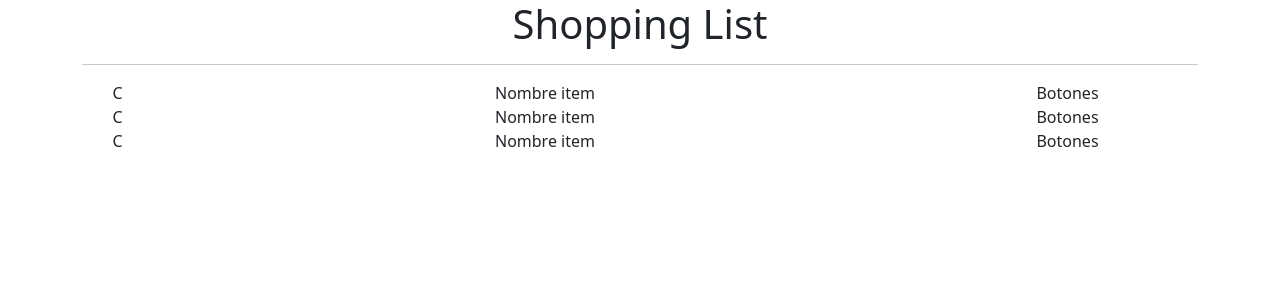
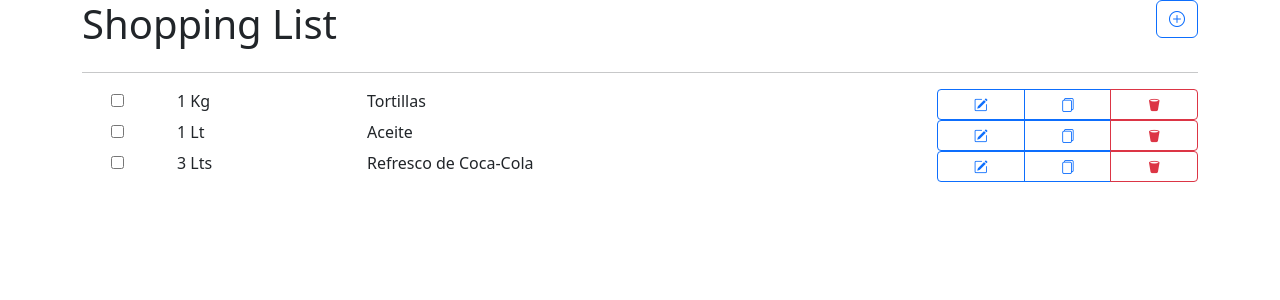
Before and after one commit to JhosselynGonzalezSanchez7/Shopping-List, a React (Vite) app: page / in a window 1280 px wide. Shown: the top 300 px of the page. Built offline with nearby package versions, Linux system fonts and the light colour scheme.

Commit message:
se surrayan los componentes marcados en la lista de compras segun simulando ya se compraron

```diff
--- a/index.html
+++ b/index.html
@@ -3,9 +3,10 @@
   <head>
     <meta charset="UTF-8" />
     <link rel="icon" type="image/svg+xml" href="/vite.svg" />
+    <link rel="stylesheet" href="https://cdn.jsdelivr.net/npm/bootstrap-icons@1.10.3/font/bootstrap-icons.css">
     <link href="https://cdn.jsdelivr.net/npm/bootstrap@5.3.0-alpha1/dist/css/bootstrap.min.css" rel="stylesheet" integrity="sha384-GLhlTQ8iRABdZLl6O3oVMWSktQOp6b7In1Zl3/Jr59b6EGGoI1aFkw7cmDA6j6gD" crossorigin="anonymous">
     <meta name="viewport" content="width=device-width, initial-scale=1.0" />
-    <title>Vite + React</title>
+    <title>Shopping List</title>
   </head>
   <body>
     <div id="root"></div>
--- a/src/App.jsx
+++ b/src/App.jsx
@@ -1,27 +1,115 @@
+import { useState } from "react"
+
 function App() {
+  const [itemChecked, setItemChecked] = useState({
+    first: false,
+    second: false,
+    third: false,
+  })
+
+  const handleItemChecked = (e) => {
+    /*if (itemChecked[e.target.name]) {
+      setItemChecked({
+        ...itemChecked,
+        [e.target.name]: false,
+      });
+    } else {
+      setItemChecked({
+        ...itemChecked,
+        [e.target.name]: true,
+      });
+    }*/
+    setItemChecked({
+      ...itemChecked,
+      [e.target.name]: !itemChecked[e.target.name]
+    })
+  }
 
   return (
-    <div  className="container text-center">
+    <div className="container text-center">
+      <div className="row">
+        <div className="col text-start">
+          <h1>Shopping List</h1>
+        </div>
+        <div className="col text-end">
+          <button type="button" className="btn btn-outline-primary">
+            <i className="bi bi-plus-circle"></i>
+          </button>
+        </div>
+      </div>
+      <hr />
       <div className="row">
         <div className="col">
-       <h1>Shopping List</h1>
-    <hr/>
+          <input
+          checked={itemChecked.first}
+          name="first"
+          onClick={(e) => handleItemChecked(e)}
+          type="checkbox"
+          />
+        </div>
+        <div className="col-2 text-start">
+          {
+            //itemChecked.first && <del>1 Kg</del>
+          }
+          {
+            //itemChecked.first && "1 Kg"
+          }
+          {
+            itemChecked.first ? <del>1 Kg</del>: "1 Kg"
+          }
+          </div>
+        <div
+        className="col-5 col-md-6 text-start"
+        style={{textDecoration: itemChecked.first && "Line-through"}}>
+          Tortillas
+          </div>
+        <div className="col-4 col-md-3 btn-group btn-group-sm" role="group">
+          <button type="button" className="btn btn-outline-primary">
+            <i className="bi bi-pencil-square"></i>
+          </button>
+          <button type="button" className="btn btn-outline-primary">
+            <i className="bi bi-files"></i>
+          </button>
+          <button type="button" className="btn btn-outline-danger">
+            <i className="bi bi-trash2-fill"></i>
+          </button>
         </div>
       </div>
       <div className="row">
-<div className="col">C</div>
-<div className="col-8">Nombre item</div>
-<div className="col-3">Botones</div>
+        <div className="col">
+          <input type="checkbox" />
+        </div>
+        <div className="col-2 text-start">1 Lt</div>
+        <div className="col-5 col-md-6 text-start">Aceite</div>
+        <div className="col-4 col-md-3 btn-group btn-group-sm" role="group">
+        <button type="button" className="btn btn-outline-primary">
+            <i className="bi bi-pencil-square"></i>
+          </button>
+          <button type="button" className="btn btn-outline-primary">
+            <i className="bi bi-files"></i>
+          </button>
+          <button type="button" className="btn btn-outline-danger">
+            <i className="bi bi-trash2-fill"></i>
+          </button>
+        </div>
       </div>
       <div className="row">
-<div className="col">C</div>
-<div className="col-8">Nombre item</div>
-<div className="col-3">Botones</div>
+        <div className="col">
+          <input type="checkbox" />
         </div>
-    <div className="row">
-<div className="col">C</div>
-<div className="col-8">Nombre item</div>
-<div className="col-3">Botones</div>
+        <div className="col-2 text-start">3 Lts</div>
+        <div className="col-5 col-md-6 text-start">Refresco de Coca-Cola</div>
+        <div className="col-4 col-md-3 btn-group btn-group-sm" role="group">
+        <button type="button" className="btn btn-outline-primary">
+            <i className="bi bi-pencil-square"></i>
+          </button>
+          <button type="button" className="btn btn-outline-primary">
+            <i className="bi bi-files"></i>
+          </button>
+          <button type="button" className="btn btn-outline-danger">
+            <i className="bi bi-trash2-fill"></i>
+          </button>
+        </div>
       </div>
     </div>
   )
```
Also changed, not shown: src/main.jsx (line endings or trailing spaces). Lines whose indentation alone changed are shown as unchanged.
